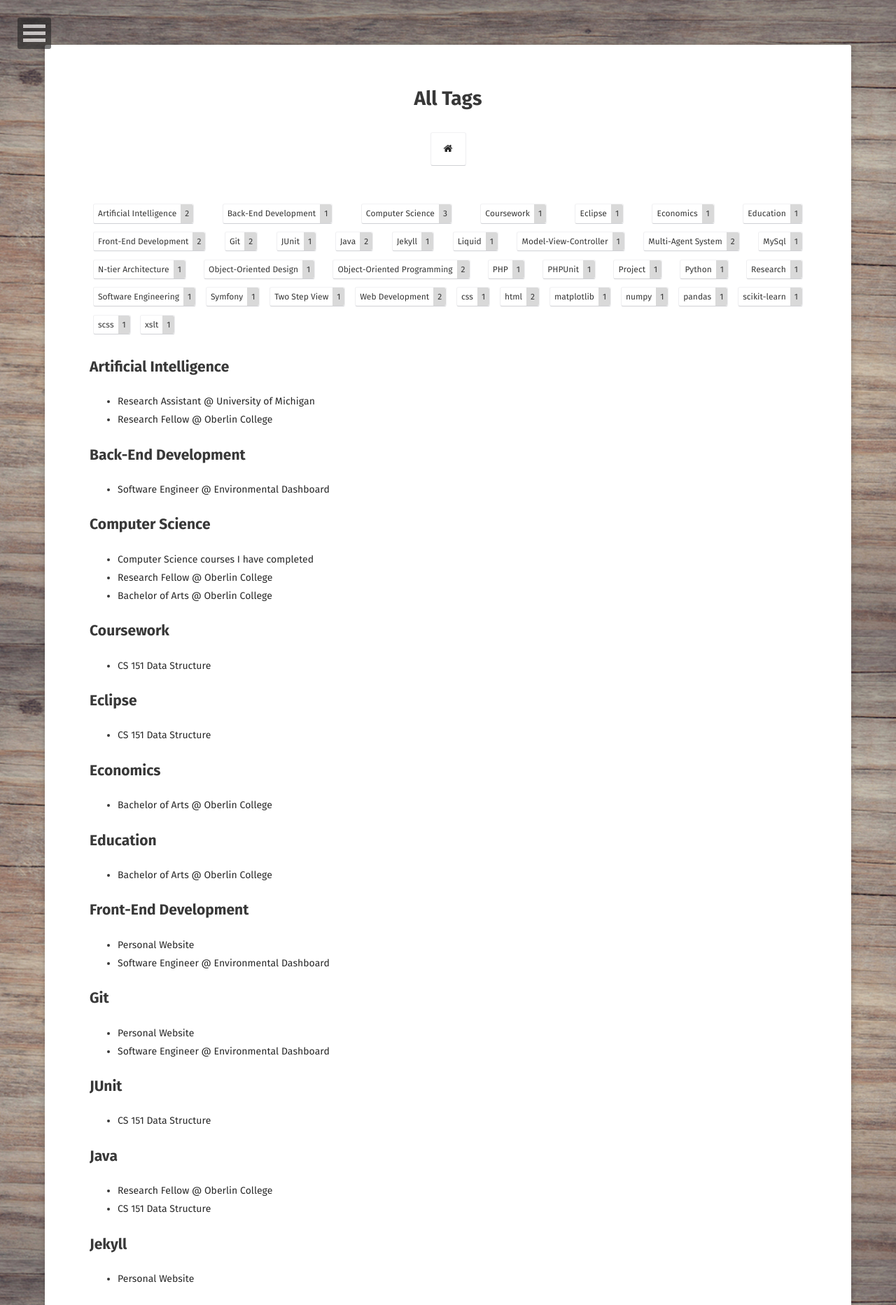
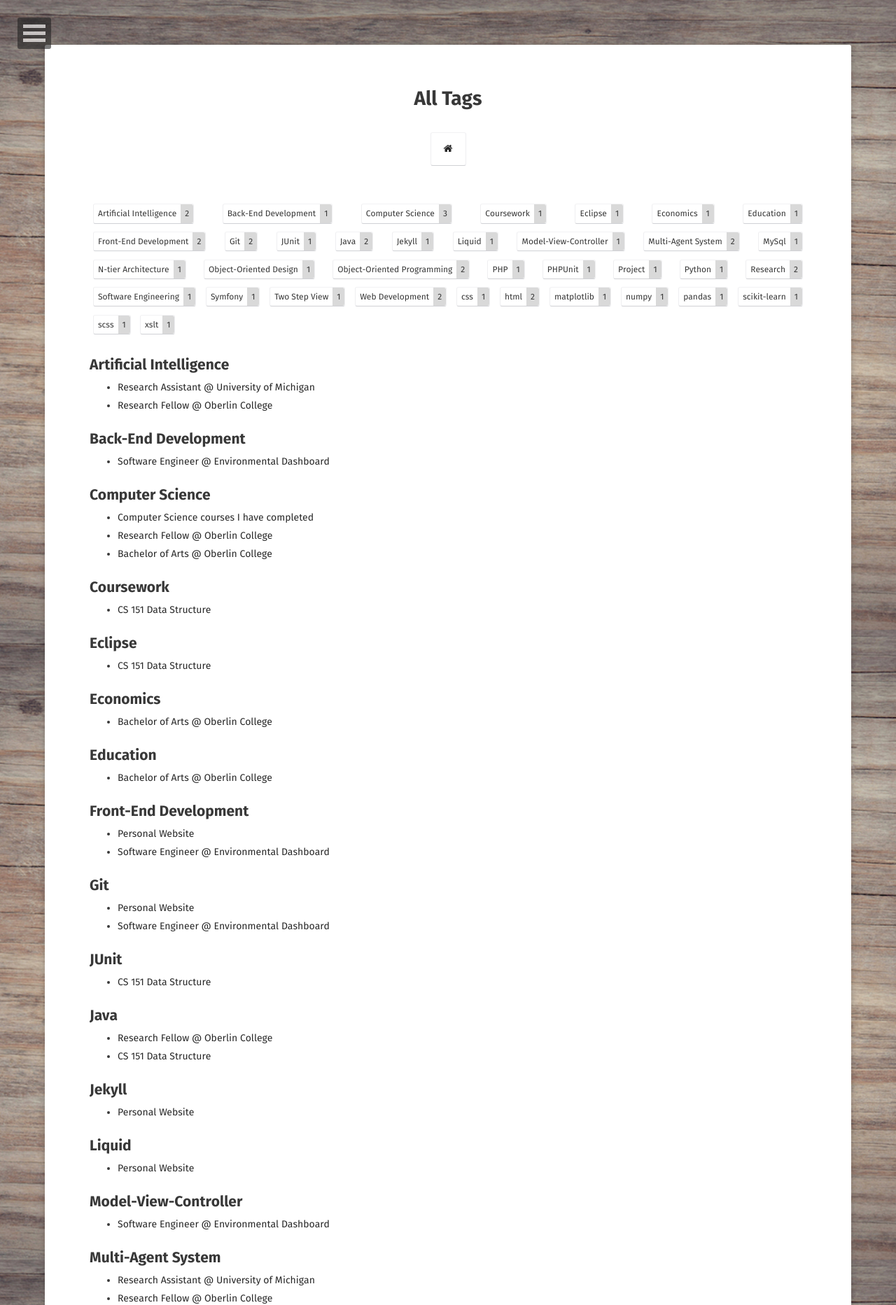
Before and after one commit to ai-xiaihai/ai-xiaihai.github.io, a Jekyll site: the page built from tag/index.html, in a window 1280 px wide. Shown: the top 1865 px of the page at 70% size. Built offline with Jekyll 4.4.1, drawn with Linux system fonts in a browser that asks for light colours; some web fonts are replaced; some of the changed text lies outside the part shown.

Commit message:
layout adjustment

```diff
--- a/_layouts/home.html
+++ b/_layouts/home.html
@@ -32,6 +32,7 @@
 
          <hr class="hr-line">
 
+
      <!-- only some tags, act as categories -->
      {% assign site_tags = "Software Engineering,Research,Education,Coursework,Project"%}
      {% assign tags_list = site_tags | split:',' %}
@@ -42,6 +43,9 @@
       {% endunless %}{% endfor %}
   </ul>
 
+</div>
+
+<div class='content'>
   {% for item in (0..tags_list.size) %}{% unless forloop.last %}
   {% capture this_word %}{{ tags_list[item] | strip_newlines }}{% endcapture %}
   <article>
@@ -53,7 +57,6 @@
     </ul>
 </article><!-- /.hentry -->
 {% endunless %}{% endfor %}
-
 </div>
 </div>
 </header>
--- a/_sass/typography.scss
+++ b/_sass/typography.scss
@@ -9,6 +9,13 @@
 	text-align: justify;
 	@media #{$small} {
 		padding: 0 .5em;
+	}
+	h2 {
+		margin: 0px;
+	}
+	ul {
+		margin: 0px;
+		margin-bottom: 15px;
 	}
 }
 
```
Also changed, not shown: _posts/2018-05-28-research18.md (+1 -2 lines). Lines whose indentation alone changed are shown as unchanged.
